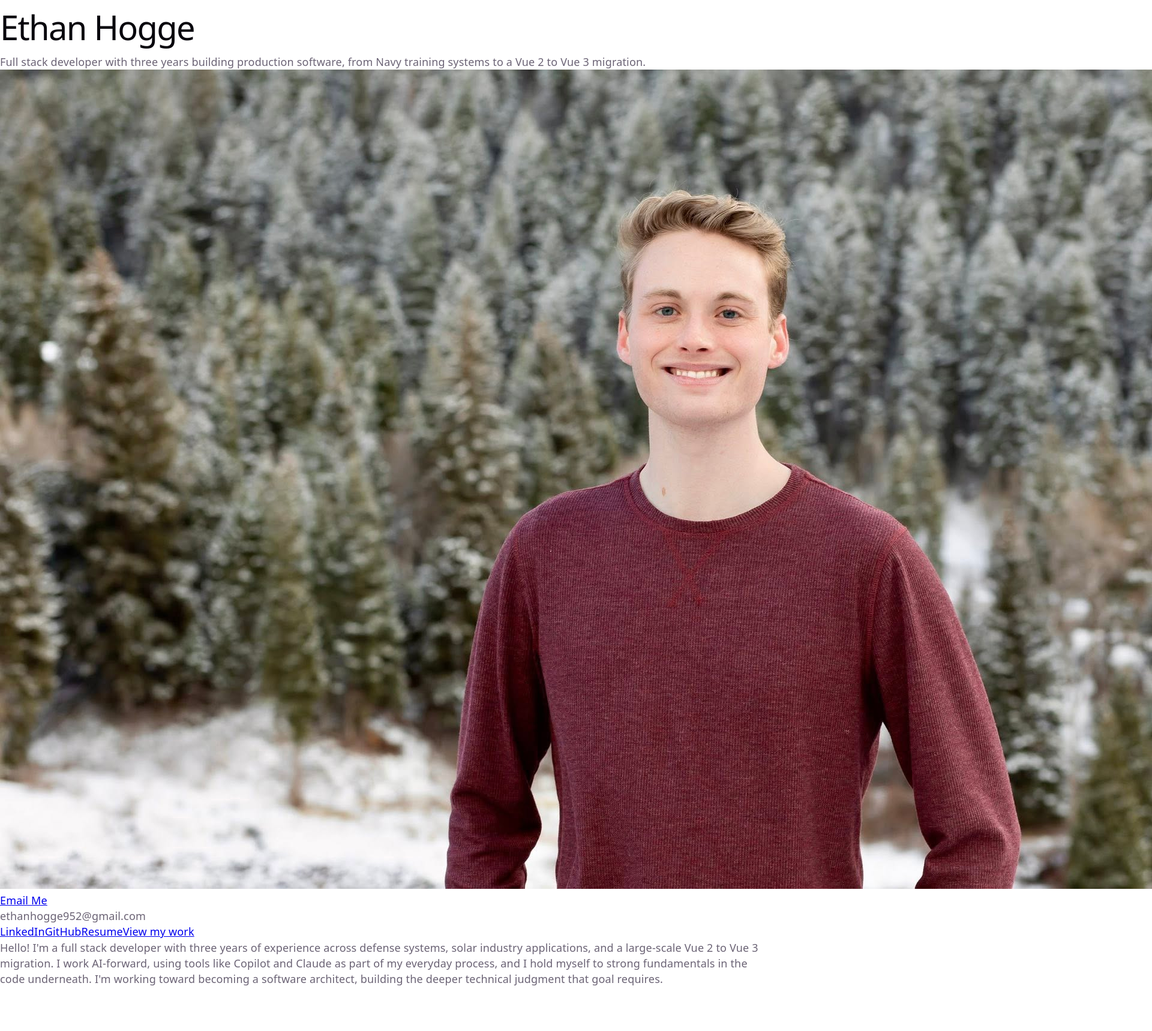
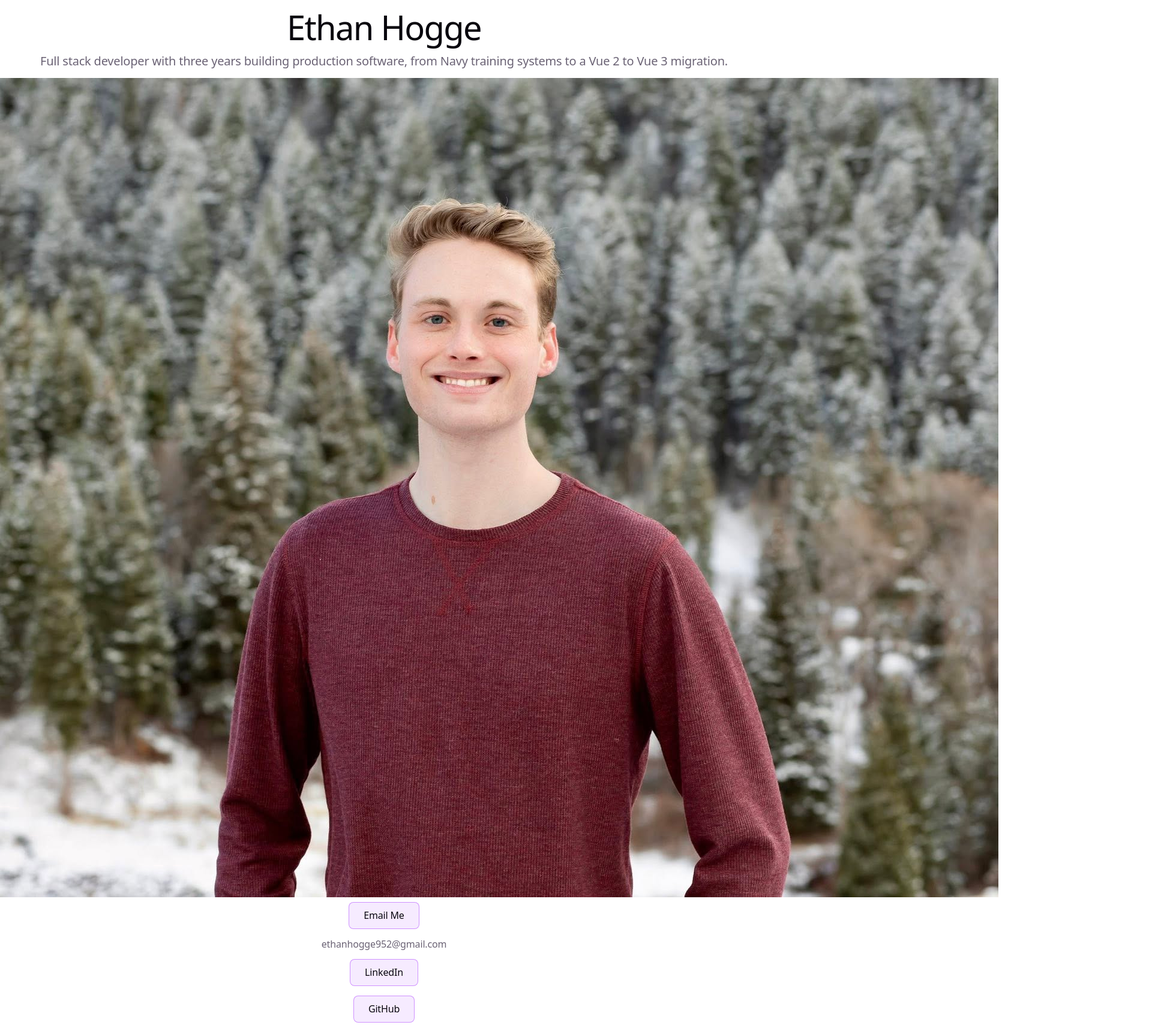
Before and after one commit to shuvll/ethan-dev-site, a Vue app: page / in a window 1280 px wide. Shown: the top 1719 px of the page at 60% size, 1920 px wide, since content can reach past the window. Before the commit the page ends 1645 px from the top, so only its background shows below. Built offline with nearby package versions, Linux system fonts and the light colour scheme.

Commit message:
Base styling changes

```diff
--- a/src/App.vue
+++ b/src/App.vue
@@ -7,11 +7,11 @@
     <p class="hero__subtitle">Full stack developer with three years building production software, from Navy training systems to a Vue 2 to Vue 3 migration.</p>
     <img src="/src/assets/ethan-photo.jpg" alt="Ethan image" />
     <a class="hero__button" href='mailto:ethanhogge952@gmail.com'>Email Me</a>
-    <p class="hero__subtitle">ethanhogge952@gmail.com</p>
+    <p class="hero__email">ethanhogge952@gmail.com</p>
     <a class="hero__button" target="_blank" href='https://www.linkedin.com/in/ethan-hogge-a58070138/'>LinkedIn</a>
     <a class="hero__button" target="_blank" href='https://github.com/shuvll'>GitHub</a>
     <a class="hero__button" target="_blank" href='/ethan-hogge-resume-2026.pdf'>Resume</a>
     <a class="hero__button" href='/projects'>View my work</a>
-    <p class="hero__subtitle">Hello! I'm a full stack developer with three years of experience across defense systems, solar industry applications, and a large-scale Vue 2 to Vue 3 migration. I work AI-forward, using tools like Copilot and Claude as part of my everyday process, and I hold myself to strong fundamentals in the code underneath. I'm working toward becoming a software architect, building the deeper technical judgment that goal requires.</p>
+    <p class="hero__about">Hello! I'm a full stack developer with three years of experience across defense systems, solar industry applications, and a large-scale Vue 2 to Vue 3 migration. I work AI-forward, using tools like Copilot and Claude as part of my everyday process, and I hold myself to strong fundamentals in the code underneath. I'm working toward becoming a software architect, building the deeper technical judgment that goal requires.</p>
   </div>
 </template>
--- a/src/style.css
+++ b/src/style.css
@@ -82,3 +82,51 @@ h2 {
 p {
   margin: 0;
 }
+
+.hero {
+  display: flex;
+  flex-direction: column;
+  align-items: center;
+}
+
+.hero__subtitle {
+  font-size: 20px;
+  line-height: 118%;
+  letter-spacing: -0.2px;
+  margin: 0 0 16px;
+  @media (max-width: 1024px) {
+    font-size: 18px;
+    margin: 0 0 12px;
+  }
+}
+
+.hero__button {
+  display: inline-block;
+  padding: 12px 24px;
+  margin: 8px;
+  font-size: 16px;
+  line-height: 118%;
+  letter-spacing: -0.16px;
+  color: var(--text-h);
+  background: var(--accent-bg);
+  border: 1px solid var(--accent-border);
+  border-radius: 8px;
+  text-decoration: none;
+  transition: all 0.2s ease-in-out;
+}
+
+.hero__email {
+  font-size: 16px;
+  line-height: 118%;
+  letter-spacing: -0.16px;
+  margin: 8px 0;
+}
+
+.hero__about {
+  font-size: 16px;
+  line-height: 145%;
+  letter-spacing: -0.16px;
+  margin: 16px 0;
+  max-width: 600px;
+  text-align: center;
+}
```
